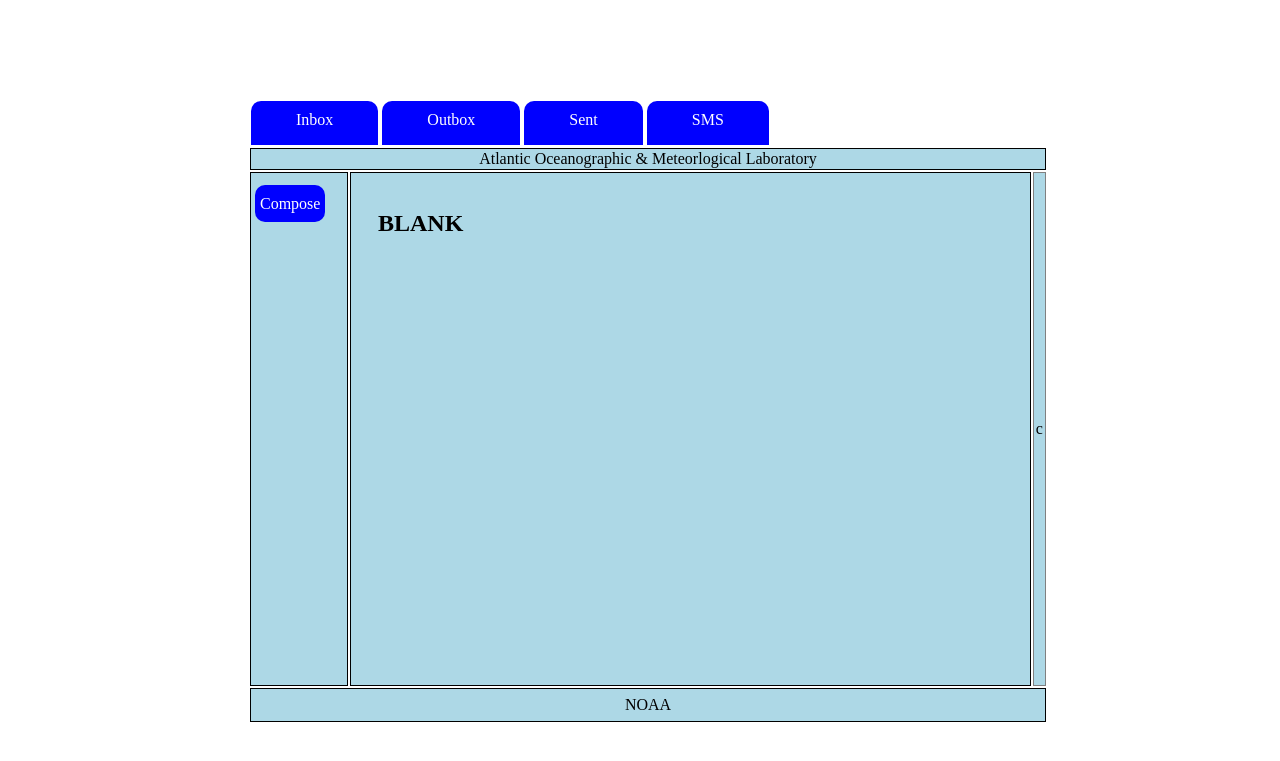
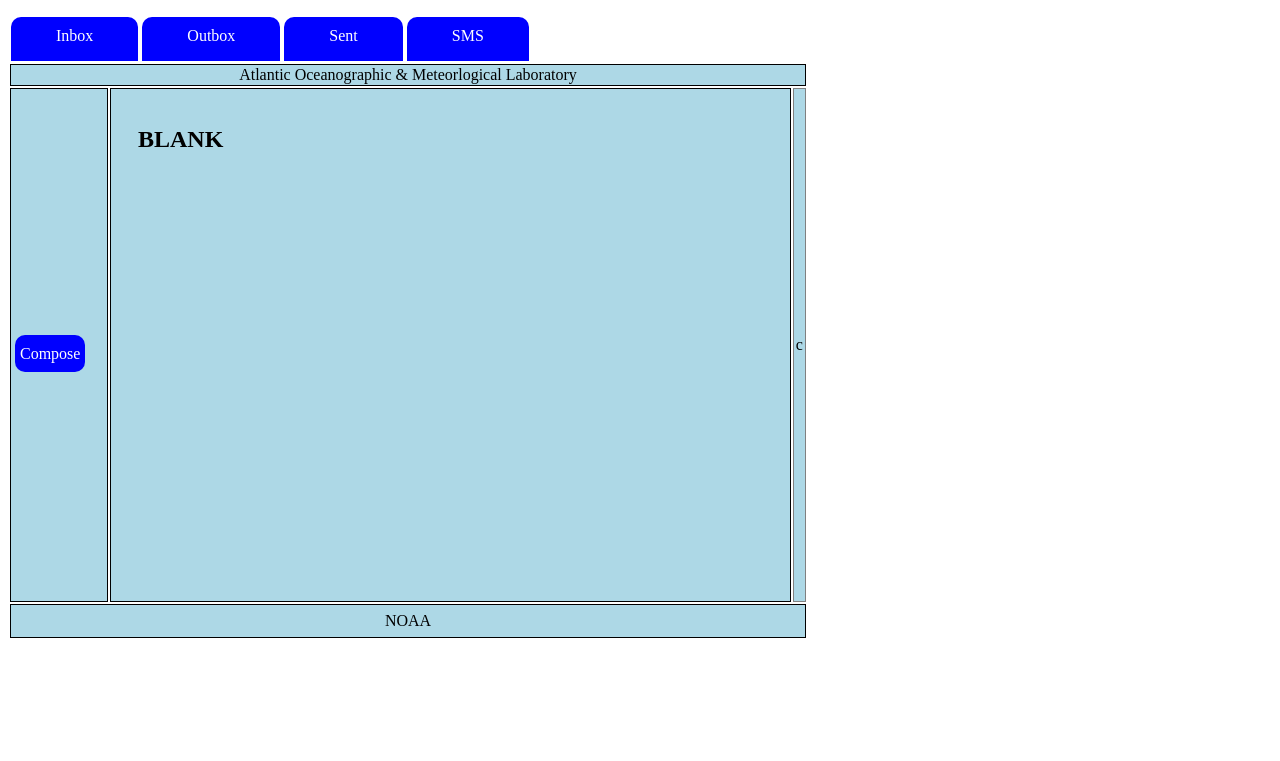
Before and after one commit to pedrolpena/ftp-mail, a PHP site: page / in a window 1280 px wide. Shown: the top 761 px of the page. Run offline with PHP 8.4, Linux system fonts and the light colour scheme.

Commit message:
make some asthetic changes to the pages

```diff
--- a/mailstyle.css
+++ b/mailstyle.css
@@ -1,10 +1,10 @@
     body
     {
-        position: absolute;
-        top: 50%;
-        left: 50%;
-        margin-right: -50%;
-        transform: translate(-50%, -50%)
+        #position: absolute;
+        #top: 50%;
+        #left: 50%;
+        #margin-right: -50%;
+        #transform: translate(-50%, -50%)
     }
 
     table#mainTable
@@ -125,7 +125,7 @@
 
     table#tableLeft
     {
-
+z
        height: 510px;
        padding: 0;
 
```
Also changed, not shown: composewindow.php (+17 -11 lines).
